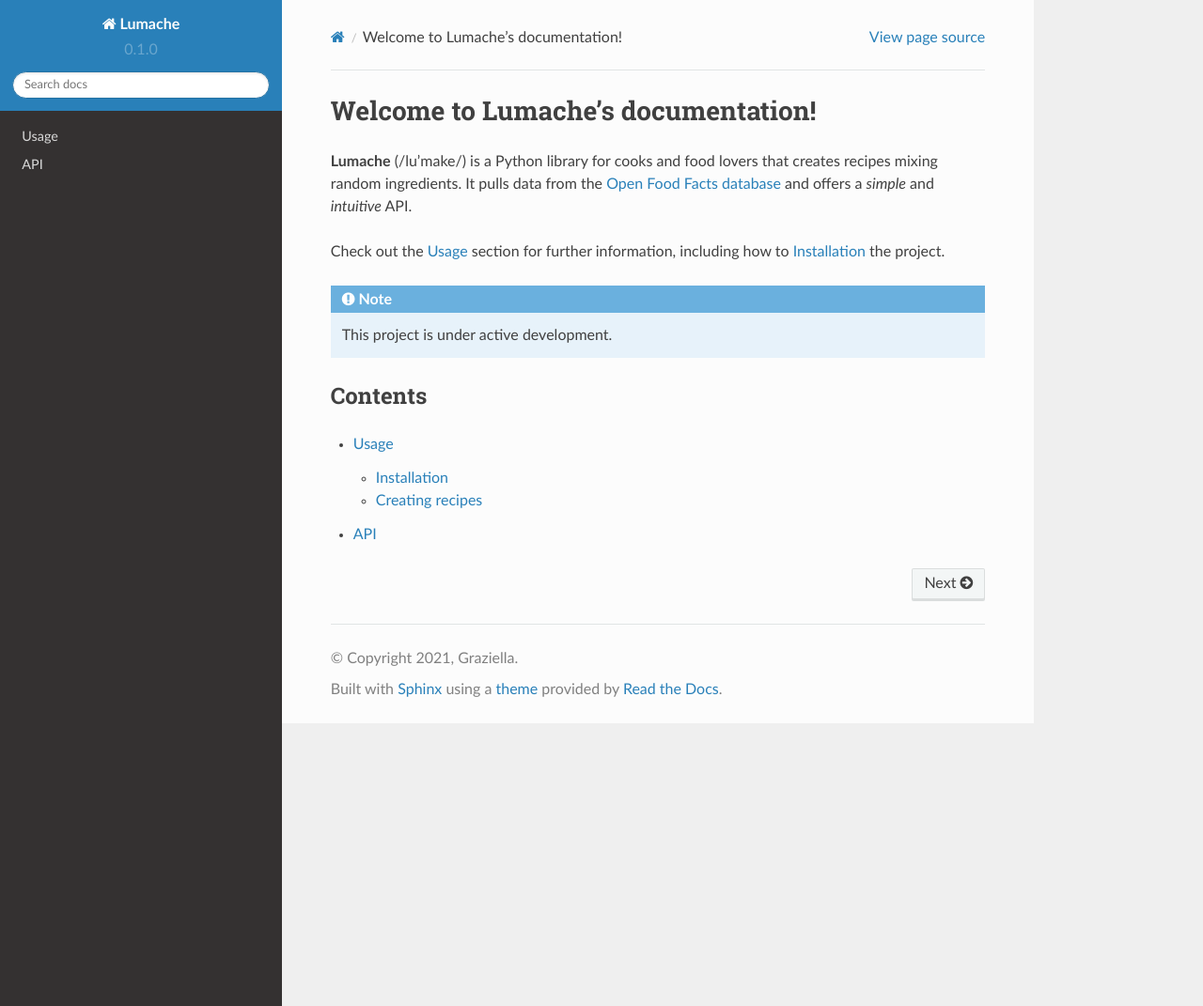
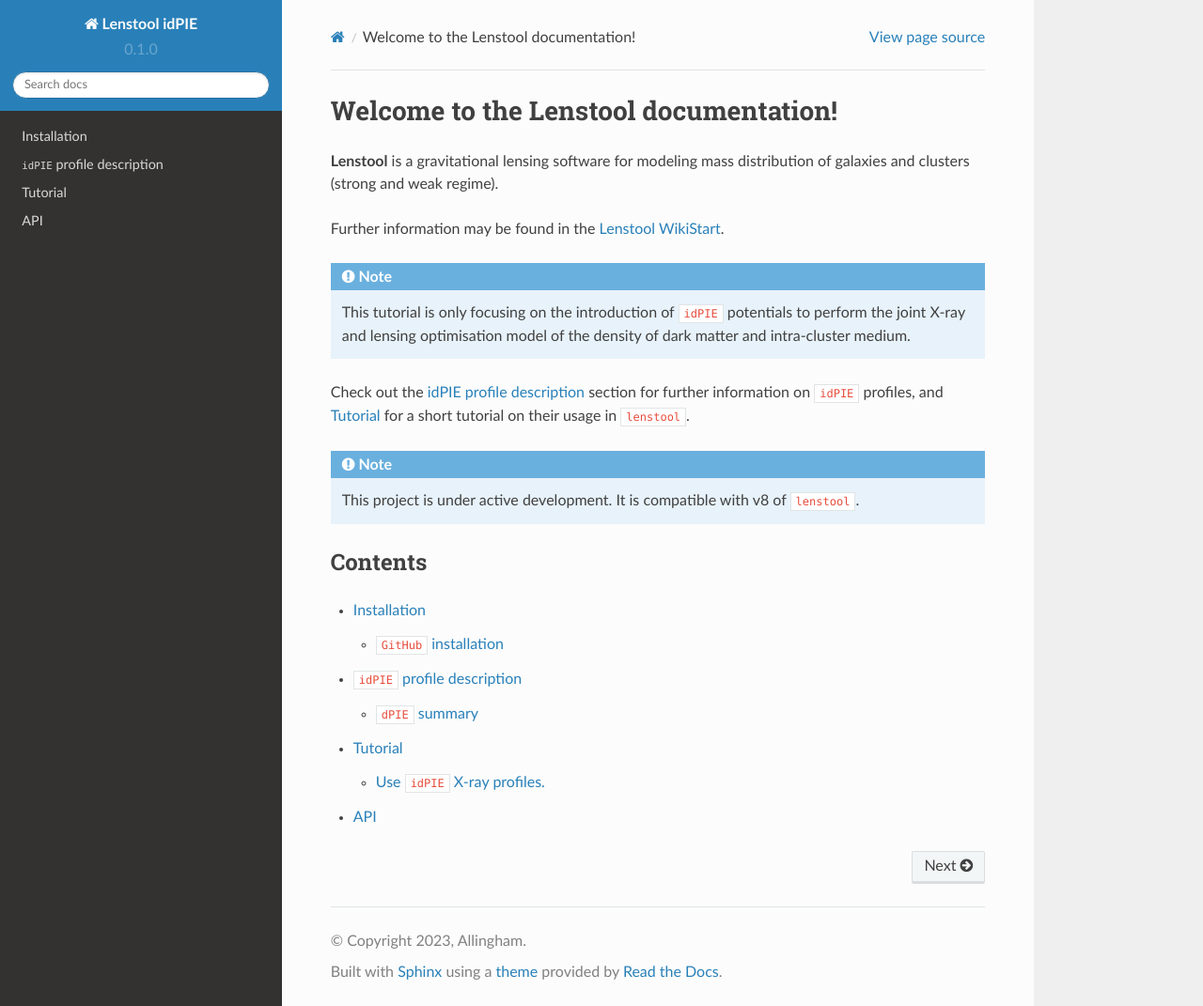
Before and after one commit to Joefva/lenstool_idPIE_tutorial, a Sphinx documentation site: the page built from docs/source/index.rst, in a window 1280 px wide and 1071 px high. Shown: the whole window at 94% size. Built offline with Sphinx 7.4.7 and the Read the Docs theme 2.0.0, drawn with Linux system fonts in a browser that asks for light colours.

Commit message:
Making the doc for modified lenstool (idPIE)

```diff
--- a/README.rst
+++ b/README.rst
@@ -7,3 +7,7 @@
 Read the tutorial here:
 
 https://docs.readthedocs.io/en/stable/tutorial/
+
+
+Compile html:
+sphinx-build -b html docs/source/ docs/build/html
--- a/docs/source/conf.py
+++ b/docs/source/conf.py
@@ -2,9 +2,9 @@
 
 # -- Project information
 
-project = 'Lumache'
-copyright = '2021, Graziella'
-author = 'Graziella'
+project = 'Lenstool idPIE'
+copyright = '2023, Allingham'
+author = 'Allingham'
 
 release = '0.1'
 version = '0.1.0'
--- a/docs/source/index.rst
+++ b/docs/source/index.rst
@@ -1,22 +1,28 @@
-Welcome to Lumache's documentation!
-===================================
+Welcome to the Lenstool documentation!
+=======================================
 
-**Lumache** (/lu'make/) is a Python library for cooks and food lovers
-that creates recipes mixing random ingredients.
-It pulls data from the `Open Food Facts database <https://world.openfoodfacts.org/>`_
-and offers a *simple* and *intuitive* API.
+**Lenstool** is a gravitational lensing software for modeling mass distribution of galaxies and clusters (strong and weak regime).
 
-Check out the :doc:`usage` section for further information, including
-how to :ref:`installation` the project.
+Further information may be found in the `Lenstool WikiStart <https://projets.lam.fr/projects/lenstool/wiki>`_.
 
 .. note::
 
-   This project is under active development.
+   This tutorial is only focusing on the introduction of ``idPIE`` potentials to perform the joint X-ray and lensing optimisation model of the density of dark matter and intra-cluster medium.
+
+Check out the :doc:`usage` section for further information on ``idPIE`` profiles, and :doc:`tutorial` for a short tutorial on their usage in ``lenstool``.
+
+.. how to :ref:`installation` the project.
+
+.. note::
+
+   This project is under active development. It is compatible with v8 of ``lenstool``.
 
 Contents
 --------
 
 .. toctree::
 
+   installation
    usage
+   tutorial
    api
--- /dev/null
+++ b/docs/source/tutorial.rst
@@ -0,0 +1,32 @@
+Tutorial
+=========
+
+.. _idPIE_tutorial:
+
+Use ``idPIE`` X-ray profiles.
+-----------------------------
+
+To use ``idPIE`` profiles, one must choose which ``dPIE`` profiles are considered to trace the X-ray signal.
+The ``idPIE`` profiles use the same parameters as the ``dPIE`` profiles, but convert them into their corresponding hydrostatic ICM density, and computes the expected X-ray signal. The joint optimisation of selected profiles yields additional constraints.
+In practice, ``dPIE`` profiles (id:``81``) are co-optimised with X-ray using ``idPIE`` profiles if keyword ``X-ray   2`` is added to the profile script.
+
+For instance:
+
+.. code-block:: console
+
+	potential O1
+		profile          81
+		X-ray	         2
+		x_centre         0.
+		y_centre         0.
+		ellipticity      0.5
+		angle_pos        0.
+		core_radius_kpc  100
+		cut_radius_kpc   2500.
+		v_disp           1000.
+		z_lens           0.3
+		end
+	limit O1
+		x_centre         1 -10. 5. 0.01
+		cut_radius_kpc   1 500. 10000. 100.
+		end
--- a/docs/source/usage.rst
+++ b/docs/source/usage.rst
@@ -1,33 +1,19 @@
-Usage
-=====
+``idPIE`` profile description
+==============================
 
-.. _installation:
+.. _dPIE_summary:
 
-Installation
-------------
+``dPIE`` summary
+-----------------
 
-To use Lumache, first install it using pip:
+A summary on the **dual Pseudo-Isothermal Elliptical** matter distribution (``dPIE``) may be found `here <https://projets.lam.fr/projects/lenstool/wiki/PIEMD>`_, and this type of gravitational potential is described at length in `Elìasdòttir et al. (2007, Appendix A) <https://ui.adsabs.harvard.edu/abs/2007arXiv0710.5636E/abstract>`_
+. It is identified in ``lenstool`` by id: ``81``.
 
-.. code-block:: console
+Assuming we neglect ellipticity in this documentation, ``dPIE`` profiles write:
 
-   (.venv) $ pip install lumache
+.. math::
 
-Creating recipes
-----------------
+   \rho(r) = \frac{\rho_0}{\left[ 1 + \left( \frac{r}{s} \right)^2 \right] \left[ 1 + \left( \frac{r}{a} \right)^2 \right]}
 
-To retrieve a list of random ingredients,
-you can use the ``lumache.get_random_ingredients()`` function:
-
-.. autofunction:: lumache.get_random_ingredients
-
-The ``kind`` parameter should be either ``"meat"``, ``"fish"``,
-or ``"veggies"``. Otherwise, :py:func:`lumache.get_random_ingredients`
-will raise an exception.
-
-.. autoexception:: lumache.InvalidKindError
-
-For example:
-
->>> import lumache
->>> lumache.get_random_ingredients()
-['shells', 'gorgonzola', 'parsley']
+where
+:math:`\rho_0` is the density normalisation,
```
Also changed, not shown: docs/source/installation.rst (added, +23 -0 lines).
